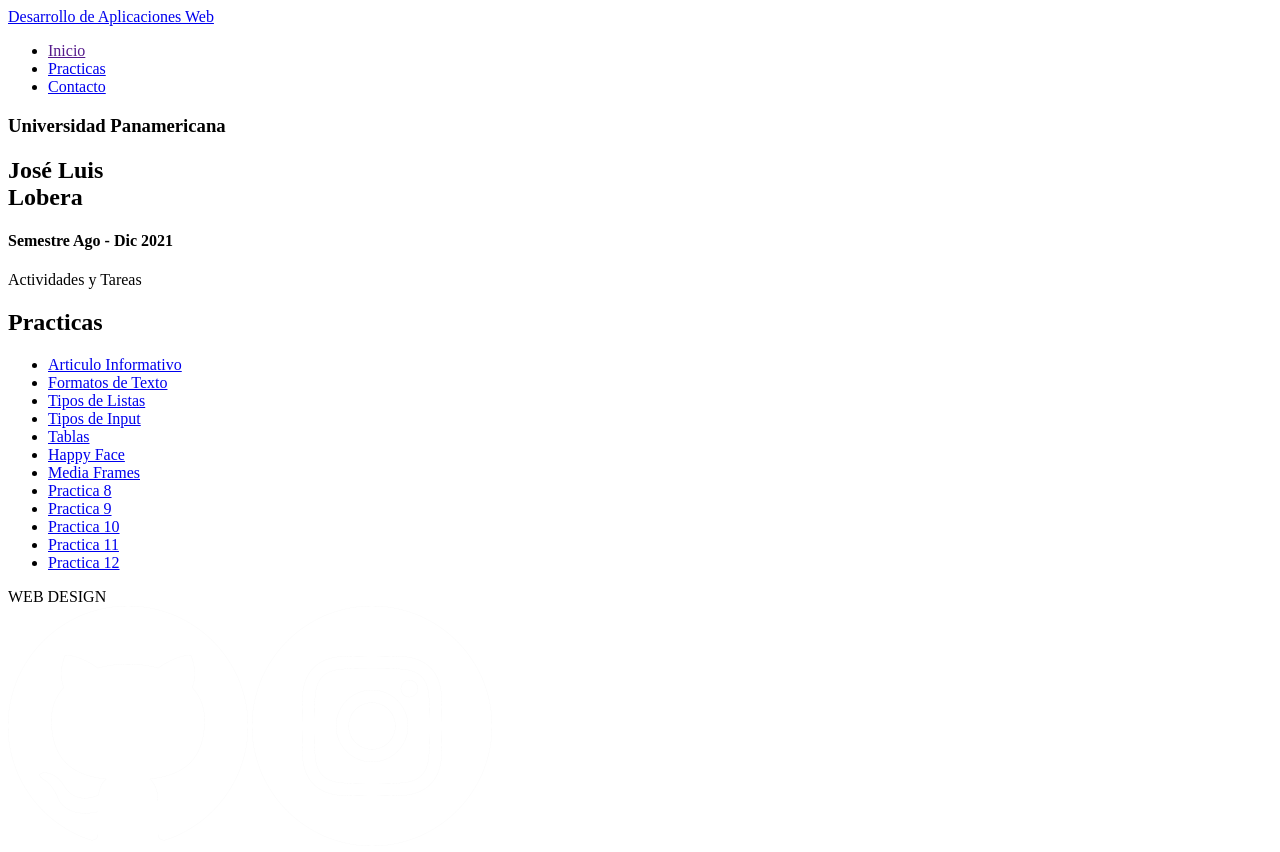
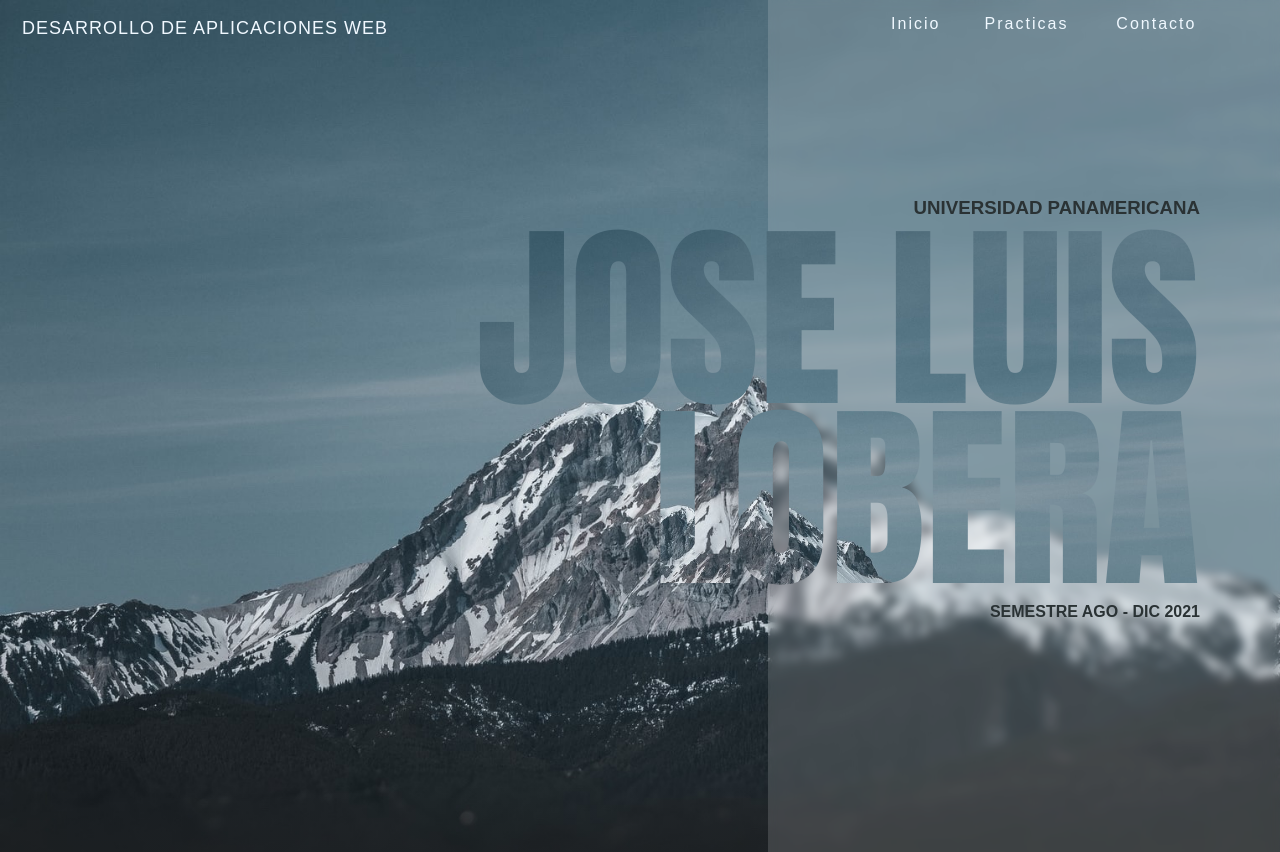
Before and after one commit to JHludwolf/jhludwolf.github.io, a plain HTML site: page index.html in a window 1280 px wide. Shown: the top 852 px of the page. Drawn offline with Linux system fonts and the light colour scheme.

Commit message:
Update index.html
Quitamos el comentario para que se vea mas bonita la pagina

```diff
--- a/index.html
+++ b/index.html
@@ -3,7 +3,7 @@
     <head>
         <meta charset="UTF-8">
         <title>Pagina Principal</title>
-        <!-- <link rel="stylesheet" href="./Style/index.css"> -->
+        <link rel="stylesheet" href="./Style/index.css">
         <!-- <link rel="stylesheet" href="./debug.css"> -->
     </head>
     <body class="home">
```
